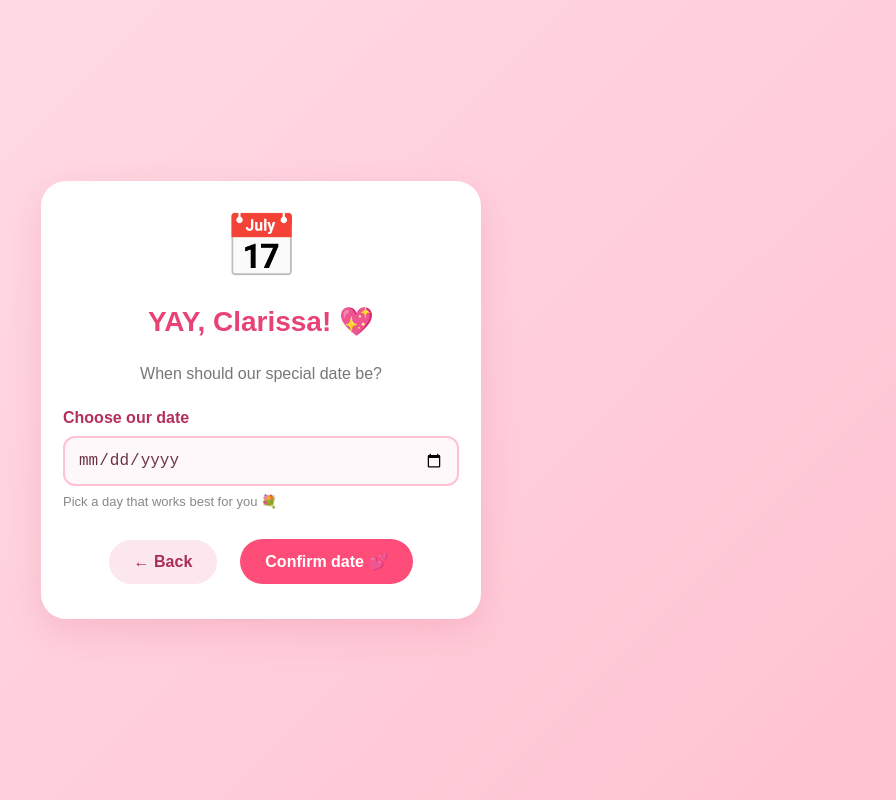
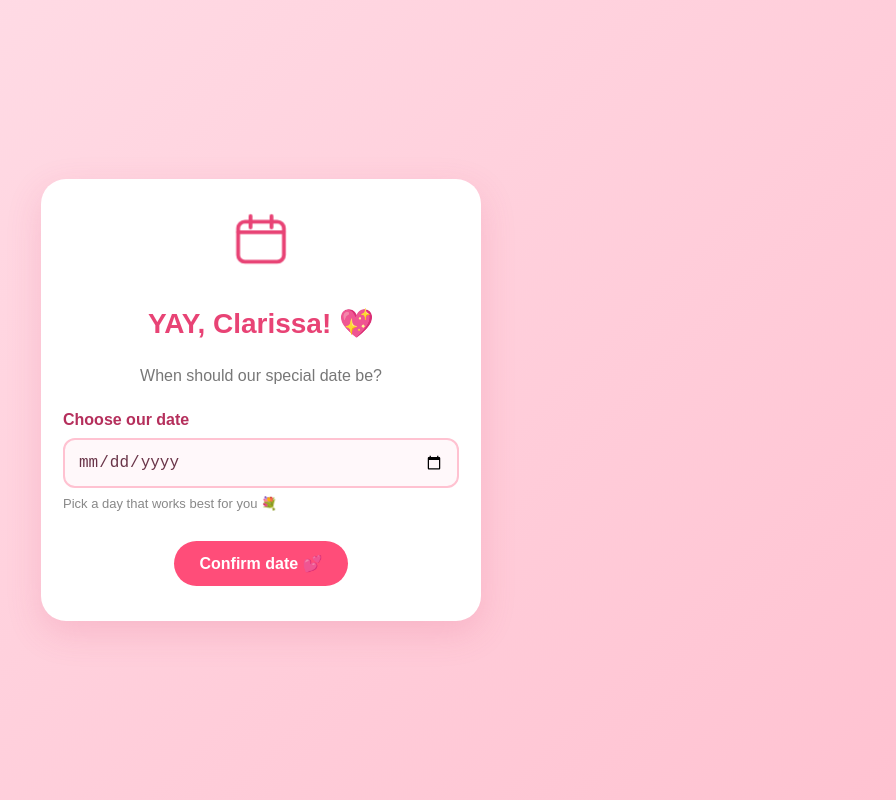
Before and after one commit to ChristianLoydCesista/e-routing_app, a plain HTML site: page index.html in a window 1280 px wide. Both pictures are taken after a click on the button "Yes! 💖". Shown: the whole page, without its empty margins (379-1275 px from the left). Drawn offline with Linux system fonts and the light colour scheme.

Commit message:
Use plain calendar icon and remove back button

```diff
--- a/index.html
+++ b/index.html
@@ -17,7 +17,7 @@
 <div class="buttons"><button id="yesBtn">Yes! 💖</button><button id="noBtn">No 🙈</button></div>
 </section>
 <section id="page2">
-<div class="heart">📅</div>
+<div class="heart" aria-hidden="true"><svg viewBox="0 0 64 64" width="60" height="60" fill="none" stroke="#e84375" stroke-width="4" stroke-linecap="round" stroke-linejoin="round"><rect x="8" y="14" width="48" height="42" rx="7"/><path d="M8 25h48M21 8v12M43 8v12"/></svg></div>
 <h1>YAY, Clarissa! 💖</h1>
 <p>When should our special date be?</p>
 <div class="date-box">
@@ -25,18 +25,18 @@
 <input type="date" id="datePicker" required>
 <div class="date-note">Pick a day that works best for you 💐</div>
 </div>
-<div class="buttons"><button class="backBtn" id="backBtn">← Back</button><button id="nextBtn">Confirm date 💕</button></div>
+<div class="buttons"><button id="nextBtn">Confirm date 💕</button></div>
 <div id="result"></div>
 </section>
 </main>
 <script>
-const page1=document.getElementById('page1'),page2=document.getElementById('page2'),yesBtn=document.getElementById('yesBtn'),noBtn=document.getElementById('noBtn'),nextBtn=document.getElementById('nextBtn'),backBtn=document.getElementById('backBtn'),datePicker=document.getElementById('datePicker'),result=document.getElementById('result');
+const page1=document.getElementById('page1'),page2=document.getElementById('page2'),yesBtn=document.getElementById('yesBtn'),noBtn=document.getElementById('noBtn'),nextBtn=document.getElementById('nextBtn'),datePicker=document.getElementById('datePicker'),result=document.getElementById('result');
 const today=new Date();datePicker.min=new Date(today.getTime()-today.getTimezoneOffset()*60000).toISOString().split('T')[0];
 function moveNoButton(){noBtn.classList.add('running');const pad=10,maxX=window.innerWidth-noBtn.offsetWidth-pad,maxY=window.innerHeight-noBtn.offsetHeight-pad;noBtn.style.left=(pad+Math.random()*Math.max(0,maxX-pad))+'px';noBtn.style.top=(pad+Math.random()*Math.max(0,maxY-pad))+'px';}
 noBtn.addEventListener('mouseenter',moveNoButton);noBtn.addEventListener('touchstart',e=>{e.preventDefault();moveNoButton()},{passive:false});
 yesBtn.addEventListener('click',()=>{page1.style.display='none';page2.style.display='block';});
 backBtn.addEventListener('click',()=>{page2.style.display='none';page1.style.display='block';});
-nextBtn.addEventListener('click',()=>{if(!datePicker.value){datePicker.focus();datePicker.reportValidity();return;}const chosen=new Date(datePicker.value+'T12:00:00');const niceDate=chosen.toLocaleDateString(undefined,{weekday:'long',year:'numeric',month:'long',day:'numeric'});result.innerHTML='It’s a date on '+niceDate+'! 💐<br><span style="font-size:15px">I can’t wait to see you, Clarissa! 💖</span>';result.style.display='block';nextBtn.style.display='none';backBtn.style.display='none';datePicker.disabled=true;for(let i=0;i<25;i++)setTimeout(createHeart,i*100);});
+nextBtn.addEventListener('click',()=>{if(!datePicker.value){datePicker.focus();datePicker.reportValidity();return;}const chosen=new Date(datePicker.value+'T12:00:00');const niceDate=chosen.toLocaleDateString(undefined,{weekday:'long',year:'numeric',month:'long',day:'numeric'});result.innerHTML='It’s a date on '+niceDate+'! 💐<br><span style="font-size:15px">I can’t wait to see you, Clarissa! 💖</span>';result.style.display='block';nextBtn.style.display='none';datePicker.disabled=true;for(let i=0;i<25;i++)setTimeout(createHeart,i*100);});
 function createHeart(){const heart=document.createElement('div');heart.className='floating-heart';heart.textContent=['❤️','💖','💕','💗','💘'][Math.floor(Math.random()*5)];heart.style.left=Math.random()*100+'vw';heart.style.fontSize=(18+Math.random()*25)+'px';document.body.appendChild(heart);setTimeout(()=>heart.remove(),5000);}
 </script>
 </body>
```
